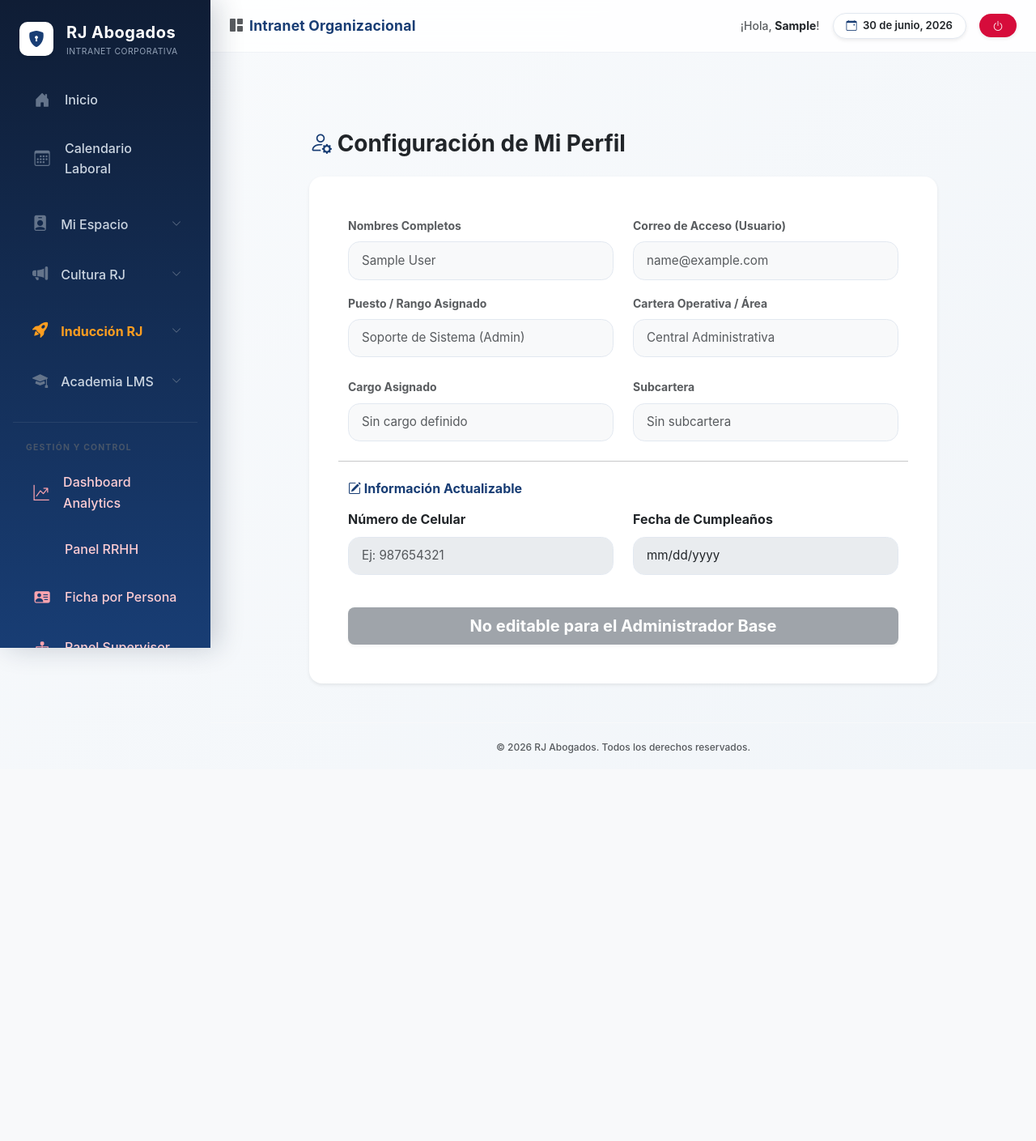
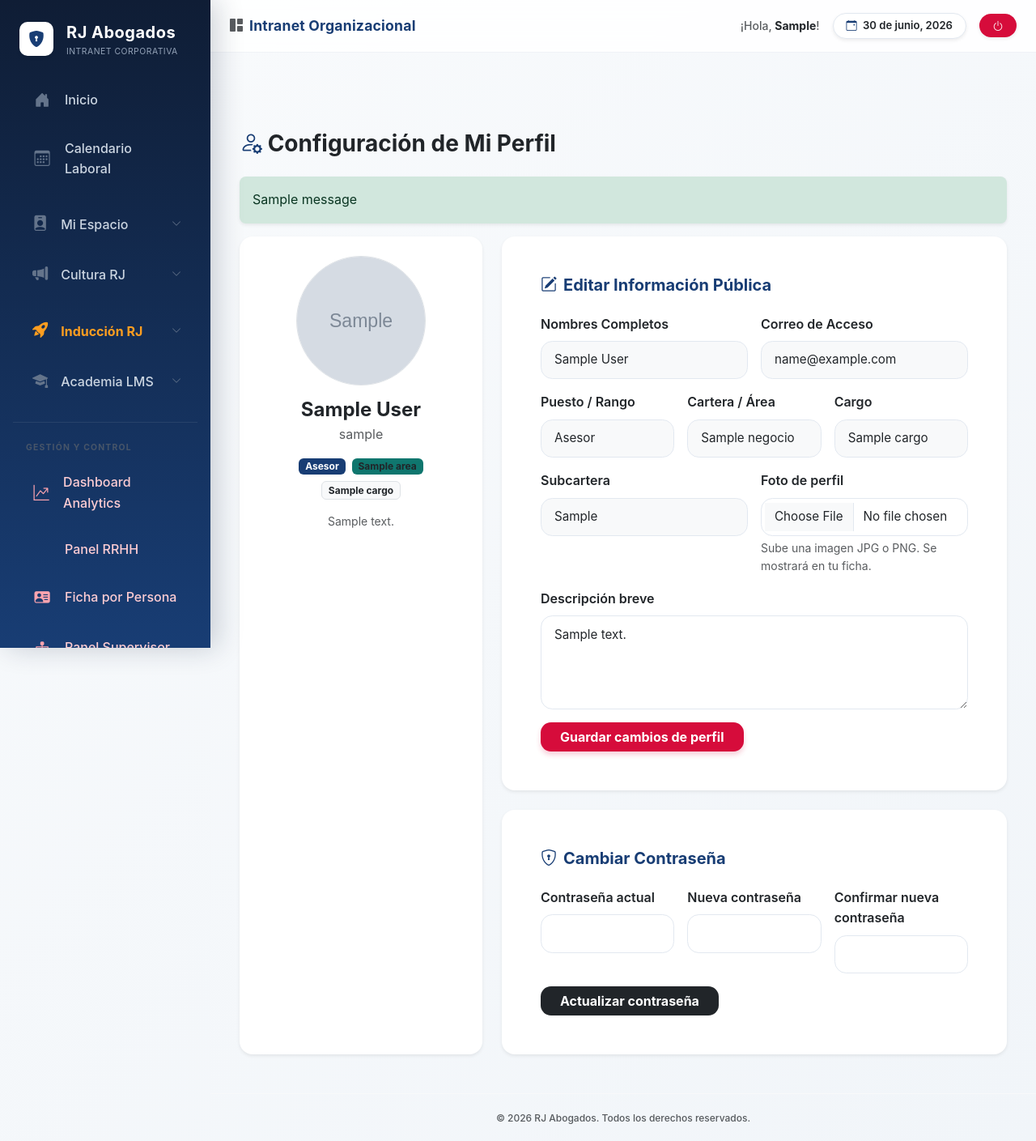
Before and after one commit to rjabogados/rj-plataforma, a Django app: page /perfil/ in a window 1280 px wide. Shown: the whole page at 81% size. Before the commit the page ends 930 px from the top, so only its background shows below. Run offline with Django 5.2, Linux system fonts and the light colour scheme; a user stored in the database is signed in; tables that the repository leaves empty hold one stand-in row (values such as "Sample post"); grey boxes marked "Sample" are stand-in pictures; one stand-in notice (Sample message) is shown.

Commit message:
Improve user profile with photo and password change

```diff
--- a/intranet/models/rrhh_core.py
+++ b/intranet/models/rrhh_core.py
@@ -67,6 +67,8 @@
     banco_pago = models.CharField(max_length=100, default='BCP')
     cuenta_bancaria = models.CharField(max_length=50, blank=True, null=True)
     regimen_laboral = models.CharField(max_length=50, default='Regimen General Mype')
+    foto_perfil = models.ImageField(upload_to='perfiles/fotos/', null=True, blank=True)
+    descripcion_perfil = models.TextField(null=True, blank=True)
 
     def __str__(self):
         return f"{self.user.last_name}, {self.user.first_name} ({self.get_rol_display()})"
--- a/intranet/templates/intranet/rrhh/perfil.html
+++ b/intranet/templates/intranet/rrhh/perfil.html
@@ -1,62 +1,121 @@
 {% extends 'intranet/base.html' %}
 
 {% block content %}
-<div class="container-fluid" style="max-width: 800px;">
+<div class="container-fluid" style="max-width: 1100px;">
     <h3 class="fw-bold text-dark mb-4"><i class="bi bi-person-gear text-primary"></i> Configuración de Mi Perfil</h3>
 
-    {% if mensaje %}
-        <div class="alert alert-success border-0 shadow-sm rounded-3 mb-4">{{ mensaje }}</div>
+    {% if messages %}
+        {% for message in messages %}
+            <div class="alert alert-{{ message.tags }} border-0 shadow-sm rounded-3 mb-3">{{ message }}</div>
+        {% endfor %}
     {% endif %}
 
-    <div class="card shadow-sm border-0 rounded-4">
-        <div class="card-body p-5">
-            <form method="POST">
-                {% csrf_token %}
-                <div class="row">
-                    <div class="col-md-6 mb-3">
-                        <label class="form-label text-muted small fw-bold">Nombres Completos</label>
-                        <input type="text" class="form-control bg-light text-muted" value="{{ user.first_name }} {{ user.last_name }}" readonly>
+    <div class="row g-4">
+        <div class="col-lg-4">
+            <div class="card shadow-sm border-0 rounded-4 h-100">
+                <div class="card-body p-4 text-center">
+                    <div class="mx-auto mb-3 rounded-circle overflow-hidden bg-light border d-flex align-items-center justify-content-center" style="width: 160px; height: 160px;">
+                        {% if perfil and perfil.foto_perfil %}
+                            <img src="{{ perfil.foto_perfil.url }}" alt="Foto de perfil" class="w-100 h-100 object-fit-cover">
+                        {% else %}
+                            <i class="bi bi-person-circle display-1 text-muted"></i>
+                        {% endif %}
                     </div>
-                    <div class="col-md-6 mb-3">
-                        <label class="form-label text-muted small fw-bold">Correo de Acceso (Usuario)</label>
-                        <input type="text" class="form-control bg-light text-muted" value="{{ user.email }}" readonly>
+                    <h4 class="fw-bold mb-1">{{ user.first_name }} {{ user.last_name }}</h4>
+                    <div class="text-muted mb-3">{{ user.username }}</div>
+                    <div class="d-flex flex-wrap justify-content-center gap-2 mb-3">
+                        <span class="badge bg-primary">{{ perfil.get_rol_display|default:"Administrador" }}</span>
+                        <span class="badge bg-info text-dark">{{ perfil.area.nombre|default:perfil.negocio.nombre|default:"Sin área" }}</span>
+                        <span class="badge bg-light text-dark border">{{ perfil.cargo.nombre|default:"Sin cargo" }}</span>
                     </div>
-                    <div class="col-md-6 mb-4">
-                        <label class="form-label text-muted small fw-bold">Puesto / Rango Asignado</label>
-                        <input type="text" class="form-control bg-light text-muted" value="{% if perfil %}{{ perfil.get_rol_display }}{% else %}Soporte de Sistema (Admin){% endif %}" readonly>
-                    </div>
-                    <div class="col-md-6 mb-4">
-                        <label class="form-label text-muted small fw-bold">Cartera Operativa / Área</label>
-                        <input type="text" class="form-control bg-light text-muted" value="{% if perfil and perfil.negocio %}{{ perfil.negocio.nombre }}{% elif perfil and perfil.area %}{{ perfil.area.nombre }}{% else %}Central Administrativa{% endif %}" readonly>
-                    </div>
-                    <div class="col-md-6 mb-4">
-                        <label class="form-label text-muted small fw-bold">Cargo Asignado</label>
-                        <input type="text" class="form-control bg-light text-muted" value="{% if perfil and perfil.cargo %}{{ perfil.cargo.nombre }}{% else %}Sin cargo definido{% endif %}" readonly>
-                    </div>
-                    <div class="col-md-6 mb-4">
-                        <label class="form-label text-muted small fw-bold">Subcartera</label>
-                        <input type="text" class="form-control bg-light text-muted" value="{% if perfil and perfil.subcartera %}{{ perfil.subcartera }}{% else %}Sin subcartera{% endif %}" readonly>
-                    </div>
+                    <p class="text-muted small mb-0">{{ perfil.descripcion_perfil|default:"Agrega una descripción para que el equipo vea tu rol, foco y alcance dentro de la plataforma." }}</p>
+                </div>
+            </div>
+        </div>
 
-                    <hr class="mb-4">
-                    <h6 class="fw-bold text-primary mb-3"><i class="bi bi-pencil-square"></i> Información Actualizable</h6>
+        <div class="col-lg-8">
+            <div class="card shadow-sm border-0 rounded-4 mb-4">
+                <div class="card-body p-4 p-md-5">
+                    <h5 class="fw-bold text-primary mb-4"><i class="bi bi-pencil-square me-2"></i>Editar Información Pública</h5>
+                    <form method="POST" enctype="multipart/form-data">
+                        {% csrf_token %}
+                        <input type="hidden" name="accion" value="datos">
+                        <div class="row g-3">
+                            <div class="col-md-6">
+                                <label class="form-label fw-semibold">Nombres Completos</label>
+                                <input type="text" class="form-control bg-light" value="{{ user.first_name }} {{ user.last_name }}" readonly>
+                            </div>
+                            <div class="col-md-6">
+                                <label class="form-label fw-semibold">Correo de Acceso</label>
+                                <input type="text" class="form-control bg-light" value="{{ user.email }}" readonly>
+                            </div>
+                            <div class="col-md-4">
+                                <label class="form-label fw-semibold">Puesto / Rango</label>
+                                <input type="text" class="form-control bg-light" value="{% if perfil %}{{ perfil.get_rol_display }}{% else %}Soporte de Sistema (Admin){% endif %}" readonly>
+                            </div>
+                            <div class="col-md-4">
+                                <label class="form-label fw-semibold">Cartera / Área</label>
+                                <input type="text" class="form-control bg-light" value="{% if perfil and perfil.negocio %}{{ perfil.negocio.nombre }}{% elif perfil and perfil.area %}{{ perfil.area.nombre }}{% else %}Central Administrativa{% endif %}" readonly>
+                            </div>
+                            <div class="col-md-4">
+                                <label class="form-label fw-semibold">Cargo</label>
+                                <input type="text" class="form-control bg-light" value="{% if perfil and perfil.cargo %}{{ perfil.cargo.nombre }}{% else %}Sin cargo definido{% endif %}" readonly>
+                            </div>
+                            <div class="col-md-6">
+                                <label class="form-label fw-semibold">Subcartera</label>
+                                <input type="text" class="form-control bg-light" value="{% if perfil and perfil.subcartera %}{{ perfil.subcartera }}{% else %}Sin subcartera{% endif %}" readonly>
+                            </div>
+                            <div class="col-md-6">
+                                <label class="form-label fw-semibold">Foto de perfil</label>
+                                <input type="file" class="form-control" name="foto_perfil" accept="image/*">
+                                <div class="form-text">Sube una imagen JPG o PNG. Se mostrará en tu ficha.</div>
+                            </div>
+                            <div class="col-12">
+                                <label class="form-label fw-semibold">Descripción breve</label>
+                                <textarea class="form-control" name="descripcion_perfil" rows="4" placeholder="Cuéntale al equipo qué haces, tu foco o cómo prefieres que te contacten.">{% if perfil and perfil.descripcion_perfil %}{{ perfil.descripcion_perfil }}{% endif %}</textarea>
+                            </div>
+                            <div class="col-12">
+                                <button type="submit" class="btn btn-primary fw-bold px-4">Guardar cambios de perfil</button>
+                            </div>
+                        </div>
+                    </form>
+                </div>
+            </div>
 
-                    <div class="col-md-6 mb-3">
-                        <label class="form-label fw-bold">Número de Celular</label>
-                        <input type="text" class="form-control form-control-lg" name="celular" value="{% if perfil %}{{ perfil.celular|default:'' }}{% endif %}" placeholder="Ej: 987654321" {% if not perfil %}disabled{% endif %}>
-                    </div>
-                    <div class="col-md-6 mb-3">
-                        <label class="form-label fw-bold">Fecha de Cumpleaños</label>
-                        <input type="date" class="form-control form-control-lg" name="fecha_nacimiento" value="{% if perfil %}{{ perfil.fecha_nacimiento|date:'Y-m-%d' }}{% endif %}" {% if not perfil %}disabled{% endif %}>
-                    </div>
+            <div class="card shadow-sm border-0 rounded-4">
+                <div class="card-body p-4 p-md-5">
+                    <h5 class="fw-bold text-primary mb-4"><i class="bi bi-shield-lock me-2"></i>Cambiar Contraseña</h5>
+                    <form method="POST">
+                        {% csrf_token %}
+                        <input type="hidden" name="accion" value="password">
+                        <div class="row g-3">
+                            <div class="col-md-4">
+                                <label class="form-label fw-semibold">Contraseña actual</label>
+                                <input type="password" class="form-control" name="old_password" required>
+                                {% if password_form.old_password.errors %}<div class="text-danger small mt-1">{{ password_form.old_password.errors.0 }}</div>{% endif %}
+                            </div>
+                            <div class="col-md-4">
+                                <label class="form-label fw-semibold">Nueva contraseña</label>
+                                <input type="password" class="form-control" name="new_password1" required>
+                                {% if password_form.new_password1.errors %}<div class="text-danger small mt-1">{{ password_form.new_password1.errors.0 }}</div>{% endif %}
+                            </div>
+                            <div class="col-md-4">
+                                <label class="form-label fw-semibold">Confirmar nueva contraseña</label>
+                                <input type="password" class="form-control" name="new_password2" required>
+                                {% if password_form.new_password2.errors %}<div class="text-danger small mt-1">{{ password_form.new_password2.errors.0 }}</div>{% endif %}
+                            </div>
+                            {% if password_form.non_field_errors %}
+                            <div class="col-12">
+                                <div class="alert alert-danger mb-0">{{ password_form.non_field_errors.0 }}</div>
+                            </div>
+                            {% endif %}
+                            <div class="col-12">
+                                <button type="submit" class="btn btn-dark fw-bold px-4">Actualizar contraseña</button>
+                            </div>
+                        </div>
+                    </form>
                 </div>
-
-                {% if perfil %}
-                    <button type="submit" class="btn btn-primary btn-lg w-100 fw-bold rounded-3 mt-4 shadow-sm">Guardar Cambios de Contacto</button>
-                {% else %}
-                    <button type="button" class="btn btn-secondary btn-lg w-100 fw-bold rounded-3 mt-4 shadow-sm" disabled>No editable para el Administrador Base</button>
-                {% endif %}
-            </form>
+            </div>
         </div>
     </div>
 </div>
--- a/intranet/views/auth.py
+++ b/intranet/views/auth.py
@@ -3,6 +3,9 @@
 from django.shortcuts import render, redirect
 from django.contrib.auth import login, authenticate, logout
 from django.contrib.auth.decorators import login_required
+from django.contrib.auth.forms import PasswordChangeForm
+from django.contrib.auth import update_session_auth_hash
+from django.contrib import messages
 from django.db.models import Count, Q
 from django.http import HttpResponse
 
@@ -27,7 +30,33 @@
 
 @login_required
 def perfil(request):
-    return render(request, 'intranet/rrhh/perfil.html')
+    perfil = getattr(request.user, 'perfil', None)
+    password_form = PasswordChangeForm(request.user)
+
+    if request.method == 'POST':
+        accion = request.POST.get('accion')
+
+        if accion == 'datos' and perfil:
+            perfil.descripcion_perfil = request.POST.get('descripcion_perfil', '').strip() or None
+            if request.FILES.get('foto_perfil'):
+                perfil.foto_perfil = request.FILES['foto_perfil']
+            perfil.save()
+            messages.success(request, 'Tu perfil se actualizó correctamente.')
+            return redirect('perfil')
+
+        if accion == 'password':
+            password_form = PasswordChangeForm(request.user, request.POST)
+            if password_form.is_valid():
+                user = password_form.save()
+                update_session_auth_hash(request, user)
+                messages.success(request, 'Tu contraseña se cambió correctamente.')
+                return redirect('perfil')
+            messages.error(request, 'Revisa los campos de contraseña e inténtalo nuevamente.')
+
+    return render(request, 'intranet/rrhh/perfil.html', {
+        'perfil': perfil,
+        'password_form': password_form,
+    })
 
 def salir(request):
     logout(request)
```
Also changed, not shown: intranet/tests.py (+29 -0 lines), intranet/migrations/0018_colaborador_descripcion_perfil_and_more.py (added).
